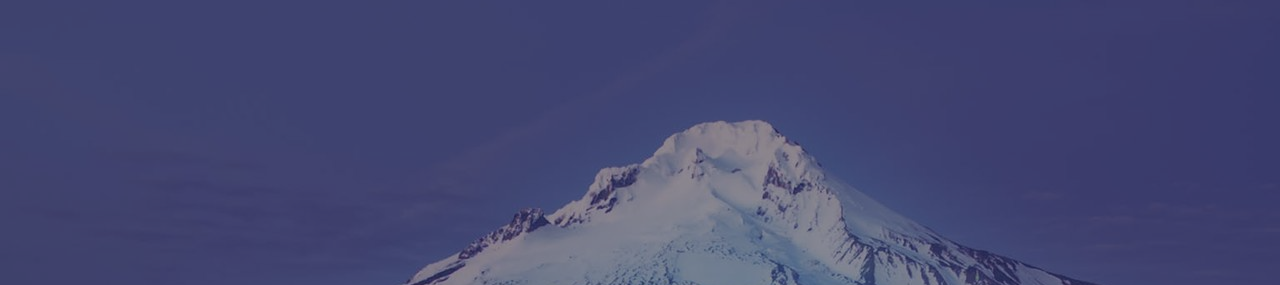
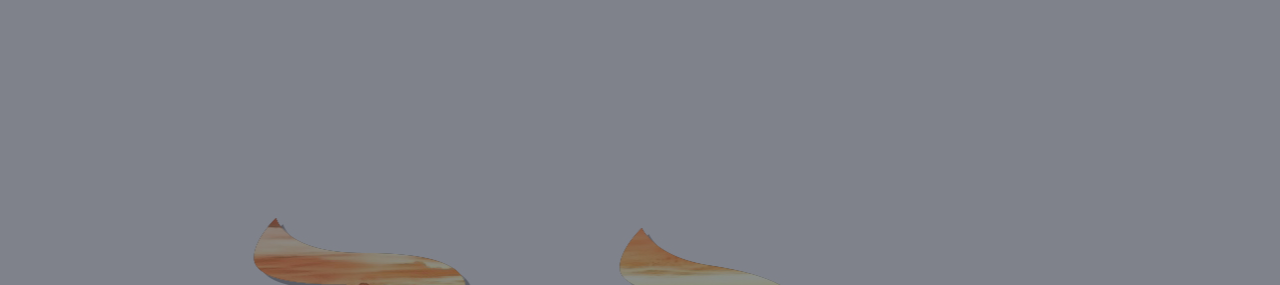
Before and after one commit to TwoDoggo/Frontpage, a plain HTML site: page index.html in a window 1280 px wide. Shown: the top 285 px of the page. Drawn offline with nearby package versions, Linux system fonts and the light colour scheme.

Commit message:
Update styles.css

```diff
--- a/assets/styles.css
+++ b/assets/styles.css
@@ -11,7 +11,7 @@ body {
   display: table;
   font-family: 'Poiret One', Arial, Helvetica, sans-serif;
   background-attachment: fixed;
-  background: url(BackgroundImage2.jpg);
+  background: url(TwoDogTest2.jpg);
   background-color: #424242;
   background-position: center center;
   background-repeat: no-repeat;
```
